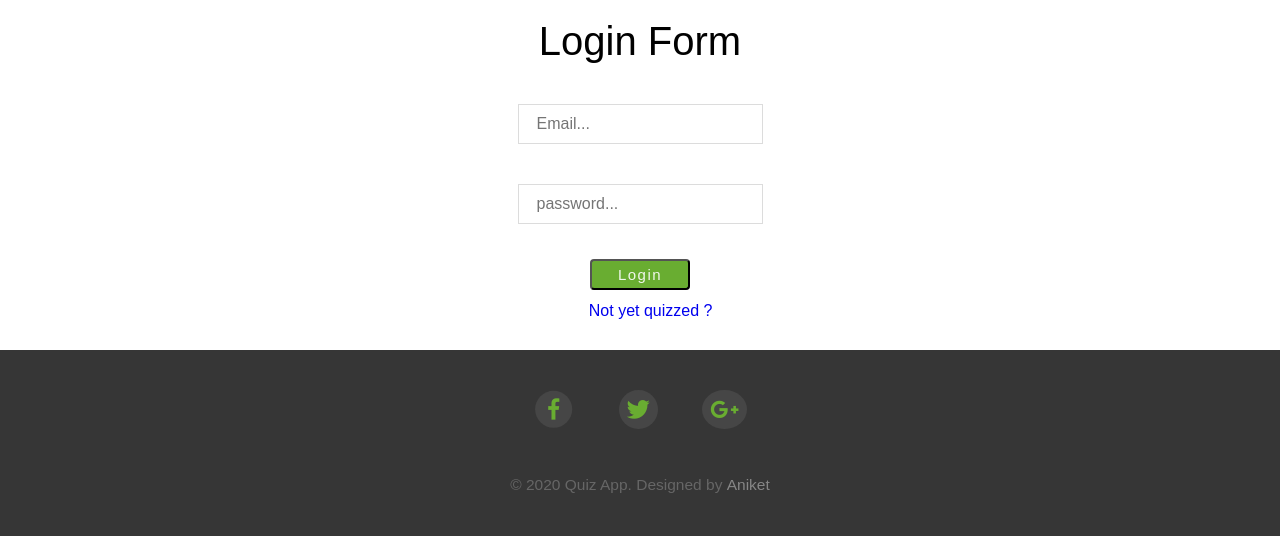
After one commit to AniketShrirao/Quiz_App, a PHP site: page /index.php in a window 1280 px wide. The commit adds this page. Shown: the part 424-960 px from the top of the page. Run offline with PHP 8.4, Linux system fonts and the light colour scheme; some libraries are stand-ins or nearby versions.

Commit message:
login and singup form structure completed

```diff
--- a/assets/css/style.css
+++ b/assets/css/style.css
@@ -107,10 +107,34 @@ li {
   Header styling starts here
 =================================*/
 
+header {background:#363636;}
 
+header .wrapper {display: flex;}
 
+.logo {
+  padding: 35px 0 25px 0px;
+  flex: 1.02;
+}
 
+nav {
+  padding: 40px 0px 28px 0px;
+  flex: 1.1;
+}
 
+nav li { padding: 0px 19px;}
+
+nav a {
+  color: #fff;
+  line-height: 1.5;
+  letter-spacing: 1.2px;
+  font-size: 13.8px;
+  font-weight: 400;
+  text-transform: uppercase;
+}
+
+nav a:hover ,
+.active {
+  color: #69ad31;}
 
 /*=================================
   Header styling ends here
@@ -120,7 +144,165 @@ li {
   main styling starts here
 =================================*/
 
+/*=================================
+  banner styling starts here
+=================================*/
 
+.banner { background: url('https://source.unsplash.com/random/1350x460'); }
+
+.banner .wrapper {
+  display: flex;
+  color: #fff;
+  flex-direction: column;
+  justify-content: center;
+  align-items: center;
+  text-align: center;
+}
+
+.banner h2 {
+  margin: 125px;
+  letter-spacing: -1px;
+  font-size: 64px;
+  font-weight: 700;
+  text-transform: uppercase;
+  background: rgba(0,0,0,0.7);
+  padding: 10px;
+}
+
+
+/*=================================
+  banner styling ends here
+=================================*/
+
+/*=================================
+  forms styling starts here
+=================================*/
+
+.signup-form,
+.login-form { position: relative; }
+
+.signup-form h3,
+.login-form h3 {
+  margin: 20px auto;
+  text-align: center;
+  font-size: 40px;
+}
+
+form {
+  display: flex;
+  flex-direction: column;
+  text-transform: uppercase;
+  justify-content: center;
+  align-items: center;
+  width: 50%;
+  margin: 0 auto 60px;
+}
+
+.form-control input{
+  width: 63.2%;
+  display: flex;
+  justify-content: center;
+}
+
+.form-group {
+  padding: 20px;
+}
+
+.form-group input {
+  padding: 10px 5%;
+  width: 100%;
+  height: 40px;
+  padding: 0 18px;
+  box-sizing: border-box;
+  font-size: 16px;
+  border: 1px solid #dcdcdc;
+}
+
+.submit {
+  margin-top: 15px;
+  padding: 5px 26px;
+  font-size: 15px;
+  background:#69ad31;
+  letter-spacing: 1.5px;
+  border-radius: 4px;
+  color: rgba(255,255,255,0.9);
+  border-radius: 4px;
+  transition: all 0.3s;
+}
+
+.submit:hover {
+  background: #78b546;
+  color: #666;
+}
+
+
+.error-span,
+.success-span {
+  width: 17%;
+  font-weight: 600;
+  letter-spacing: 1px;
+  position: absolute;
+  right: 15%;
+  top: 120px;
+  text-align: center;
+  padding: 10px;
+  border-radius: 2px;
+  margin-left: 10px;
+  font-size: 14px;
+}
+
+.error-span {
+  color: white;
+  background: indianred;
+}
+
+.success-span {
+  color: white;
+  background: #78b546;
+}
+
+.users { flex-wrap: wrap;}
+
+.box {
+  transition: box-shadow .3s;
+  border-radius: 10px;
+  border: 1px solid #ccc;
+  background: #fff;
+  float: left;
+  display: flex;
+  flex-direction: column;
+  background: darkslategray;
+  padding: 16px;
+  margin: 15px;
+}
+.box:hover {
+  box-shadow: 0 0 11px rgba(33,33,33,.2);
+}
+
+.no-user {
+  text-align: center;
+  display: flex;
+  justify-content: center;
+  align-items: center;
+  margin: 0 auto;
+  font-size: 35px;
+  background: #363636;
+  color: white;
+  padding: 20px;
+  border-radius: 25px;
+}
+
+.not-a-player {
+  position: absolute;
+    bottom: -30px;
+    display: flex;
+    text-align: center;
+    left: 46%;
+}
+
+ /*=================================
+  forms styling ends here
+=================================*/
 
 
 
@@ -135,20 +317,49 @@ li {
   footer styling starts here
 =================================*/
 
+footer {
+  padding-top: 34px;
+  background: #363636;
+  text-align: center;
+}
 
+footer .wrapper {
+  display: flex;
+  flex-direction: column;
+}
 
+.social {margin-bottom: 38px;}
 
+.social a {
+  padding: 8px;
+  margin: 0 20px;
+  font-size: 23px;
+  border-radius: 100%;
+  background: #464646;
+  color: #69ad31;
+  transition: all 0.3s;
+}
 
+.social a:first-of-type {
+  padding: 14px;
+  margin: 0 20px;
+  box-sizing: border-box;
+  clip-path: circle(40%);
+}
 
+footer p {
+  padding-bottom: 38px;
+  font-size: 15.5px;
+  color: #666;
+  line-height: 1.6;
+}
 
+footer a {
+  transition: all 0.3s;
+  color:rgba(255,255,255,0.4);
+}
+
+footer a:hover {color: rgba(255,255,255,0.9);}
  /*=================================
   footer styling ends here
 =================================*/
-
-/*media query starts*/
-/*media query for 995px starts here*/
-@media only screen and (max-width: 995px) {
-
-
-
-}
--- /dev/null
+++ b/footer.php
@@ -0,0 +1,12 @@
+<!--footer section start-->
+<footer>
+  <div class="wrapper">
+    <div class="social">
+      <a href="#FIXME" title="Facebook" class="fa fa-facebook" aria-hidden="true"></a>
+      <a href="#FIXME" title="Twitter" class="fab fa-twitter"></a>
+      <a href="#FIXME" title="Google Plus" class="fab fa-google-plus-g"></a>
+    </div>
+    <p>&copy; 2020 Quiz App. Designed by <a href="#FIXME"> Aniket</a></p>
+  </div>
+</footer>
+<!--footer section end-->
--- /dev/null
+++ b/header.php
@@ -0,0 +1,26 @@
+<!doctype html>
+<html lang="en">
+<head>
+  <meta charset="utf-8">
+  <title>Home | Quiz app</title>
+  <meta name="viewport" content="width=device-width, initial-scale=1, maximum-scale=1">
+  <link rel="shortcut icon" href="favicon.ico" />
+  <link rel="stylesheet" media="screen" href="assets/vendor/font-awesome/css/all.min.css" >
+  <link rel="stylesheet" href="https://cdnjs.cloudflare.com/ajax/libs/font-awesome/4.7.0/css/font-awesome.min.css">
+  <link rel="stylesheet" media="screen" href="assets/css/style.css" >
+</head>
+
+<body>
+  <!--container start-->
+  <div class="container">
+    <!--header section start-->
+    <header>
+      <div class="wrapper">
+        <div class="logo">
+          <h1>
+            <a href="index.html" title="quizapp"><img src="https://via.placeholder.com/145x30" alt="quizapp"></a>
+          </h1>
+        </div>
+      </div>
+    </header>
+    <!--header section end-->
--- /dev/null
+++ b/index.php
@@ -0,0 +1,32 @@
+<?php
+  include_once 'header.php';
+?>
+  <!--main section start-->
+    <main>
+    <!--banner section start-->
+      <section class="banner">
+        <div class="wrapper">
+          <h2>Quizz it up</h2>
+        </div>
+      </section>
+    <!--banner section end-->
+      <div class="login-form">
+        <h3>Login Form</h3>
+        <form action="includes/login.inc.php" method="POST">
+          <div class="form-group">
+            <input type="text" name="email" placeholder="Email...">
+          </div>
+          <div class="form-group">
+            <input type="password" name="password" placeholder="password...">
+          </div>
+          <div class="form-control">
+          <button type="submit" name="login_submit" class="submit" title="Login">Login</button>
+          </div>
+        </form>
+        <a href="signup.php" class="not-a-player" title="signup">Not yet quizzed ?</a>
+      </div>
+    </main>
+  <!--main section end-->
+<?php
+  include_once 'footer.php';
+?>
```
Also changed, not shown: index.html (deleted, +0 -46 lines), signup.php (added, +24 -0 lines).
